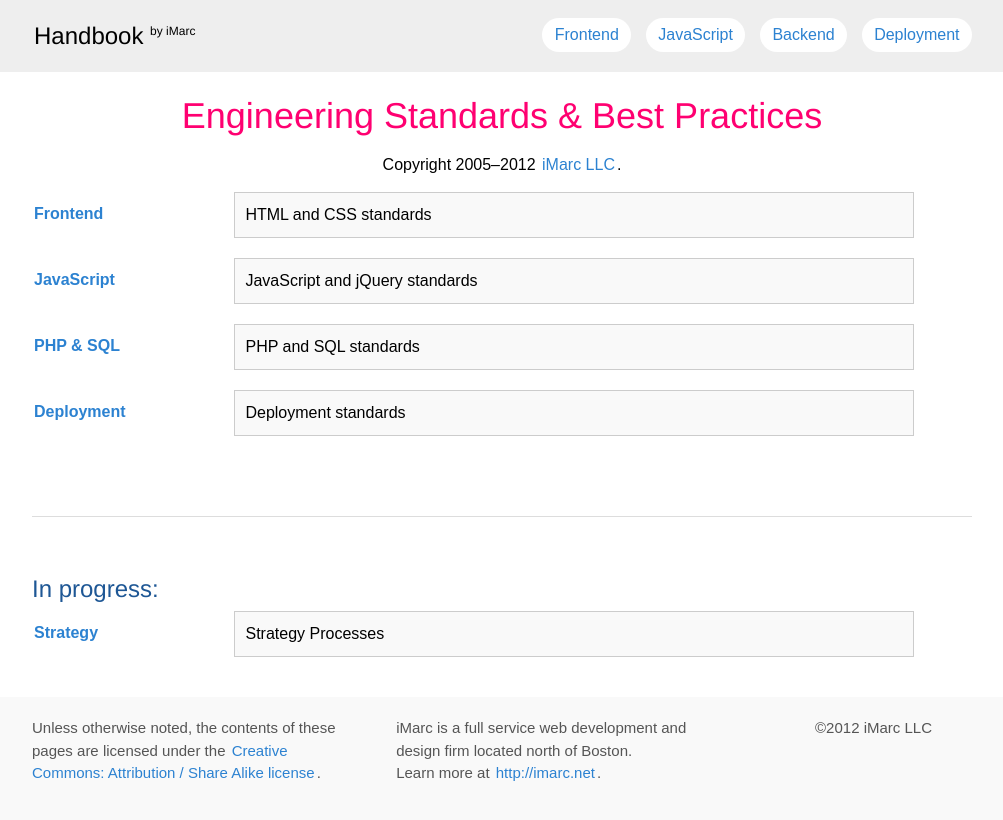
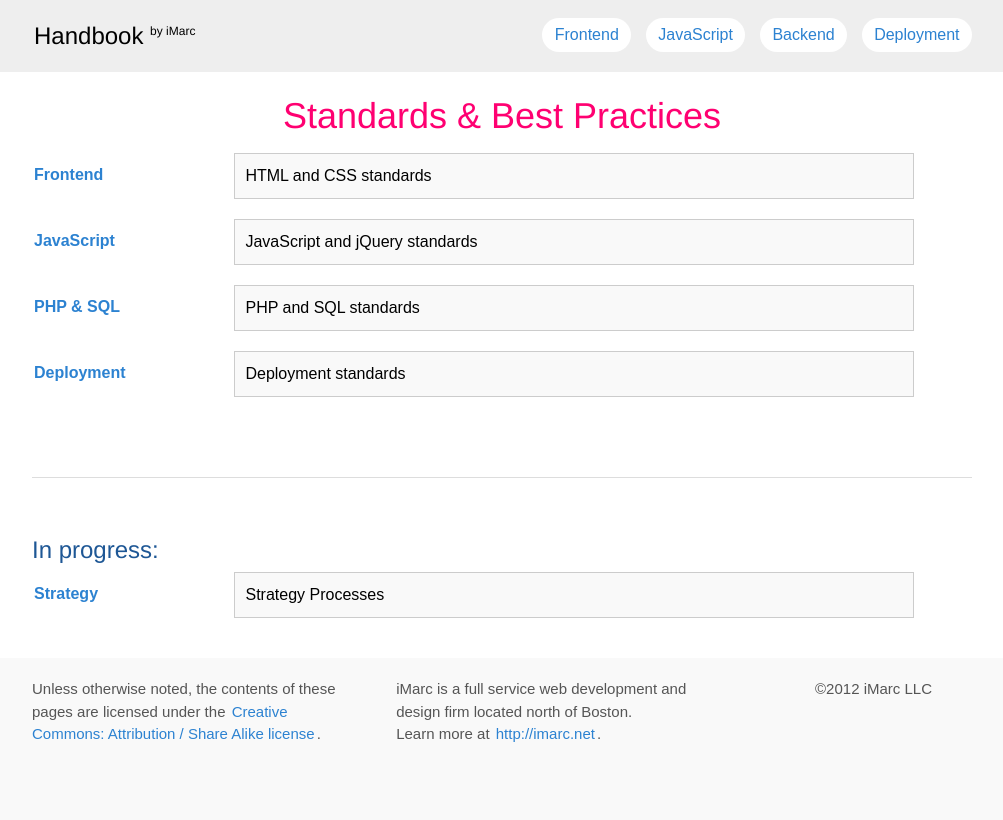
Before and after one commit to imarc/handbook, a Jekyll site: the page built from index.markdown, in a window 1280 px wide. Shown: the top 820 px of the page, without its empty margins (138-1141 px from the left). Built offline with Jekyll 4.4.1, drawn with Linux system fonts in a browser that asks for light colours; nearby versions of some CDN libraries.

Commit message:
Dropped 'Engineering' from the title and redundant copyright

```diff
--- a/index.markdown
+++ b/index.markdown
@@ -3,10 +3,7 @@
 layout: notoc
 ---
 
-<h1 class="title">Engineering Standards &amp; Best Practices </h1>
-<p class="copyright">
-	Copyright 2005‒2012 <a href="http://imarc.net/">iMarc LLC</a>.
-</p>
+<h1 class="title">Standards &amp; Best Practices</h1>
 
 <dl>
 	<dt><a href="frontend">Frontend</a></dt>
```
